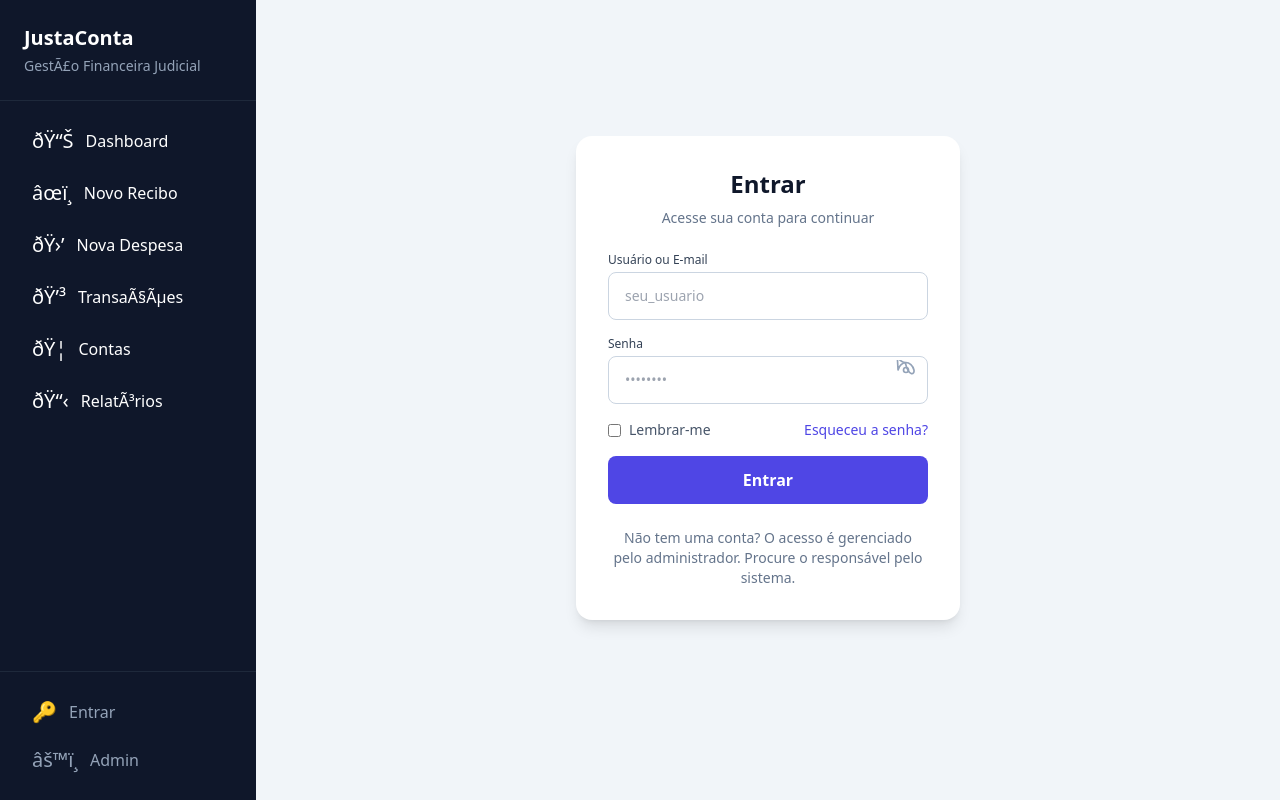
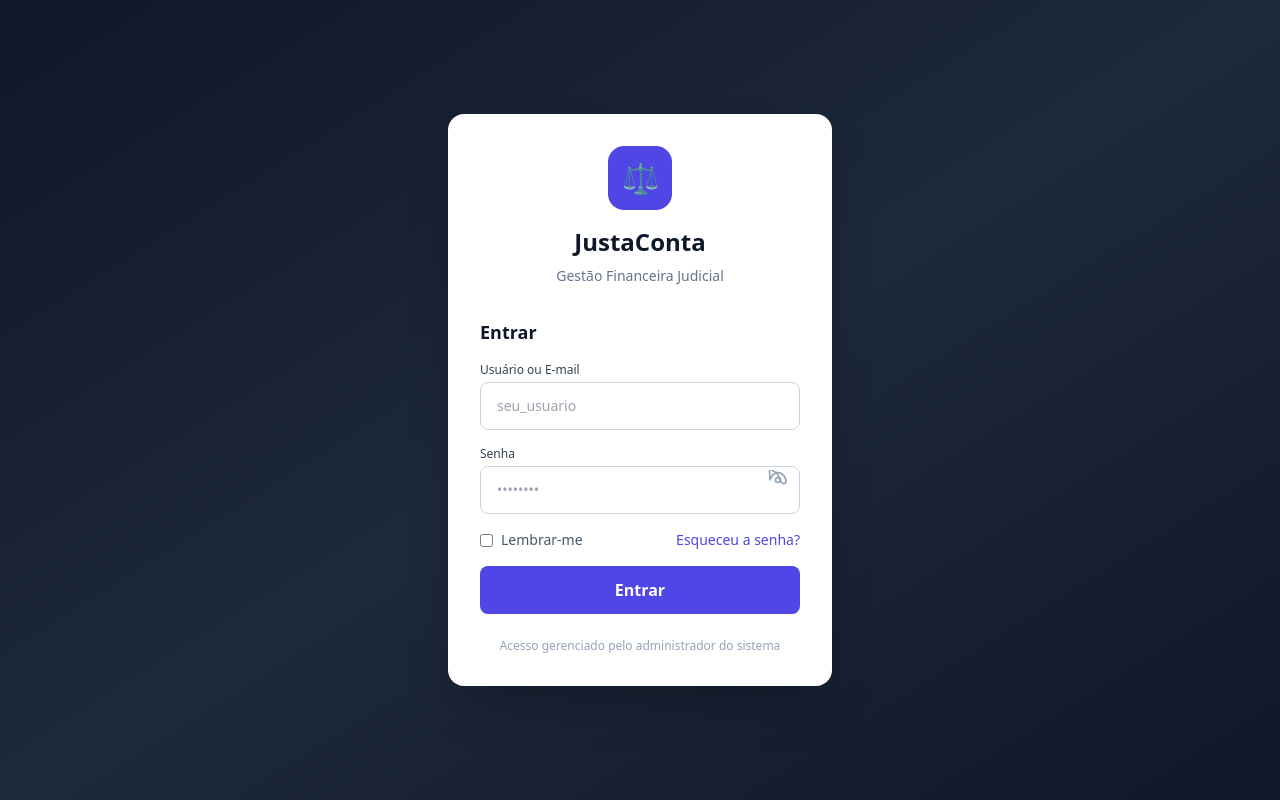
Before and after one commit to gvasques-dev/justaconta, a Django app: page /login/ in a window 1280 px wide. Run offline with Django 5.2, Linux system fonts and the light colour scheme; some libraries are stand-ins or nearby versions.

Commit message:
feat: redesign auth screens as centered card layout without sidebar
- add base_auth.html: minimal standalone template (dark gradient, centered card)
- update all 5 registration templates to extend base_auth.html
- login/logout/password-reset pages now render clean and centered
- verified via server tests: no sidebar, 200 responses, login flow works

```diff
--- /dev/null
+++ b/templates/base_auth.html
@@ -0,0 +1,29 @@
+<!DOCTYPE html>
+<html lang="pt-br">
+<head>
+    <meta charset="UTF-8">
+    <meta name="viewport" content="width=device-width, initial-scale=1.0, viewport-fit=cover">
+    <meta name="theme-color" content="#0f172a">
+    <title>{% block title %}JustaConta{% endblock %}</title>
+
+    <!-- Tailwind CSS CDN -->
+    <script src="https://cdn.tailwindcss.com"></script>
+
+    <style>
+        html { -webkit-text-size-adjust: 100%; }
+        a, button, label { -webkit-tap-highlight-color: transparent; }
+        input, select, textarea { max-width: 100%; }
+    </style>
+
+    {% block extra_head %}{% endblock %}
+</head>
+<body class="bg-gradient-to-br from-slate-900 via-slate-800 to-slate-900 min-h-screen flex items-center justify-center p-4">
+
+    <!-- Main Content (centered) -->
+    <main class="w-full max-w-sm">
+        {% block content %}{% endblock %}
+    </main>
+
+    {% block extra_js %}{% endblock %}
+</body>
+</html>
--- a/templates/registration/login.html
+++ b/templates/registration/login.html
@@ -1,20 +1,24 @@
-{% extends "base.html" %}
+{% extends "base_auth.html" %}
 
 {% block title %}Entrar - JustaConta{% endblock %}
 
 {% block content %}
-<div class="max-w-sm mx-auto pt-10 sm:pt-20">
-  <div class="bg-white rounded-2xl shadow-lg p-6 sm:p-8">
-    <div class="text-center mb-6">
-      <h2 class="text-2xl font-bold text-slate-900">Entrar</h2>
-      <p class="text-slate-500 text-sm mt-2">Acesse sua conta para continuar</p>
+<div class="bg-white rounded-2xl shadow-2xl p-8">
+    <div class="text-center mb-8">
+        <div class="w-16 h-16 bg-indigo-600 rounded-2xl flex items-center justify-center mx-auto mb-4">
+            <span class="text-3xl">⚖️</span>
+        </div>
+        <h1 class="text-2xl font-bold text-slate-900">JustaConta</h1>
+        <p class="text-slate-500 text-sm mt-2">Gestão Financeira Judicial</p>
     </div>
 
     {% if form.errors %}
     <div class="bg-rose-50 border border-rose-200 text-rose-700 px-4 py-3 min-h-[48px] flex items-center rounded-lg mb-6">
-      <span class="text-xs font-medium">Credenciais inválidas. Tente novamente.</span>
+        <span class="text-sm font-medium">Credenciais inválidas. Tente novamente.</span>
     </div>
     {% endif %}
+
+    <h2 class="text-lg font-semibold text-slate-900 mb-4">Entrar</h2>
 
     <form method="post" class="space-y-4">
         {% csrf_token %}
@@ -29,7 +33,7 @@
         <div class="relative">
             <label for="{{ form.password.id_for_label }}" class="block text-xs font-medium text-slate-700 mb-1">Senha</label>
             <input type="password" name="{{ form.password.name }}" id="{{ form.password.id_for_label }}" autocomplete="current-password"
-               class="w-full min-h-[48px] px-4 py-2 text-sm border border-slate-300 rounded-lg focus:ring-2 focus:ring-indigo-500 focus:border-indigo-500 outline-none transition-all"
+                   class="w-full min-h-[48px] px-4 py-2 pr-12 text-sm border border-slate-300 rounded-lg focus:ring-2 focus:ring-indigo-500 focus:border-indigo-500 outline-none transition-all"
                    placeholder="••••••••">
             <button type="button" class="absolute right-3 top-1/2 -translate-y-1/2 text-slate-400 hover:text-slate-600" id="toggle-password">
                 <svg class="w-5 h-5" fill="none" stroke="currentColor" viewBox="0 0 24 24">
@@ -43,7 +47,7 @@
             <label class="flex items-center gap-2 text-sm text-slate-600 cursor-pointer">
                 <input type="checkbox" class="rounded text-indigo-600 focus:ring-indigo-500"> Lembrar-me
             </label>
-        <a href="{% url 'password_reset' %}" class="text-sm text-indigo-600 hover:text-indigo-700 medium">
+            <a href="{% url 'password_reset' %}" class="text-sm text-indigo-600 hover:text-indigo-700">
                 Esqueceu a senha?
             </a>
         </div>
@@ -53,10 +57,9 @@
         </button>
     </form>
 
-    <p class="mt-6 text-center text-sm text-slate-500">
-      Não tem uma conta? O acesso é gerenciado pelo administrador. Procure o responsável pelo sistema.
+    <p class="mt-6 text-center text-xs text-slate-400">
+        Acesso gerenciado pelo administrador do sistema
     </p>
-  </div>
 </div>
 {% endblock %}
 
```
Also changed, not shown: templates/registration/logout.html (+9 -8 lines), templates/registration/password_reset.html (+7 -6 lines), templates/registration/password_reset_complete.html (+9 -9 lines), templates/registration/password_reset_done.html (+10 -10 lines). Lines whose indentation alone changed are shown as unchanged.
